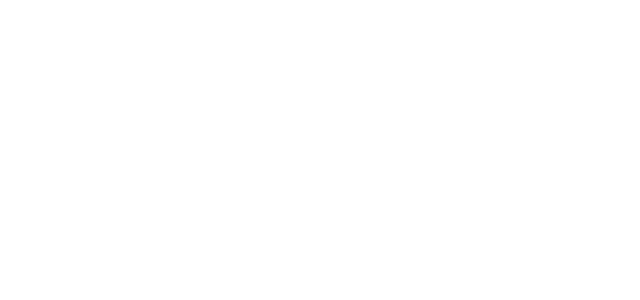
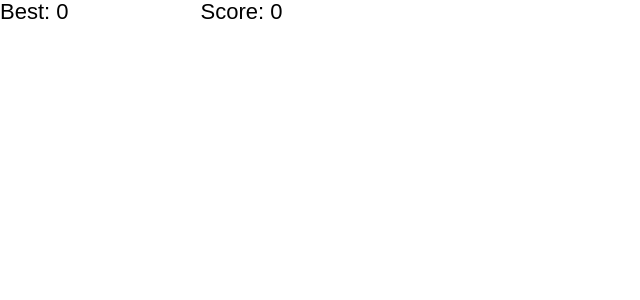
Before and after one commit to Saffr3n-TOP/memory-card, a React (Vite) app: page / in a window 1280 px wide. Shown: the top 300 px of the page, without its empty margins (0-640 px from the left). Built offline with nearby package versions, Linux system fonts and the light colour scheme.

Commit message:
Create Score component

```diff
--- a/src/App.tsx
+++ b/src/App.tsx
@@ -1,3 +1,13 @@
+import { useState } from 'react';
+import Score from './components/score';
+
 export default function App() {
-  return <div></div>;
+  const [bestScore, setBestScore] = useState(0);
+  const [currentScore, setCurrentScore] = useState(0);
+
+  return (
+    <>
+      <Score bestScore={bestScore} currentScore={currentScore} />
+    </>
+  );
 }
--- /dev/null
+++ b/src/components/score.tsx
@@ -0,0 +1,11 @@
+import type { ScoreProps } from '../utils/types';
+import '../styles/score.sass';
+
+export default function Score({ bestScore, currentScore }: ScoreProps) {
+  return (
+    <div className="score">
+      <span className="score__best">Best: {bestScore}</span>
+      <span className="score__current">Score: {currentScore}</span>
+    </div>
+  );
+}
--- /dev/null
+++ b/src/styles/score.sass
@@ -0,0 +1,3 @@
+.score
+  display: flex
+  gap: 6rem
--- /dev/null
+++ b/src/utils/types.ts
@@ -0,0 +1,4 @@
+export type ScoreProps = {
+  bestScore: number;
+  currentScore: number;
+};
```
